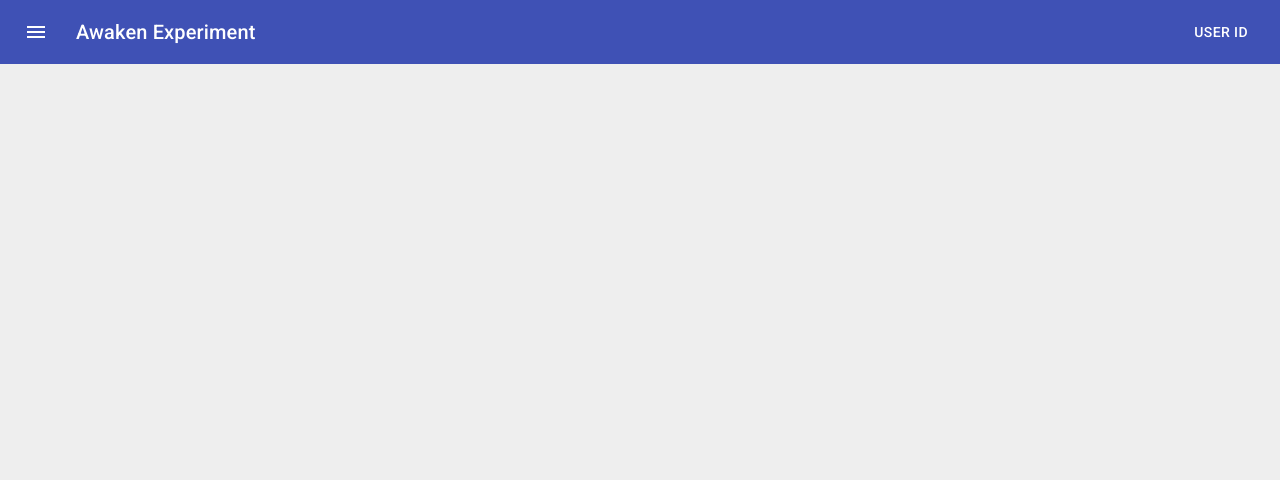
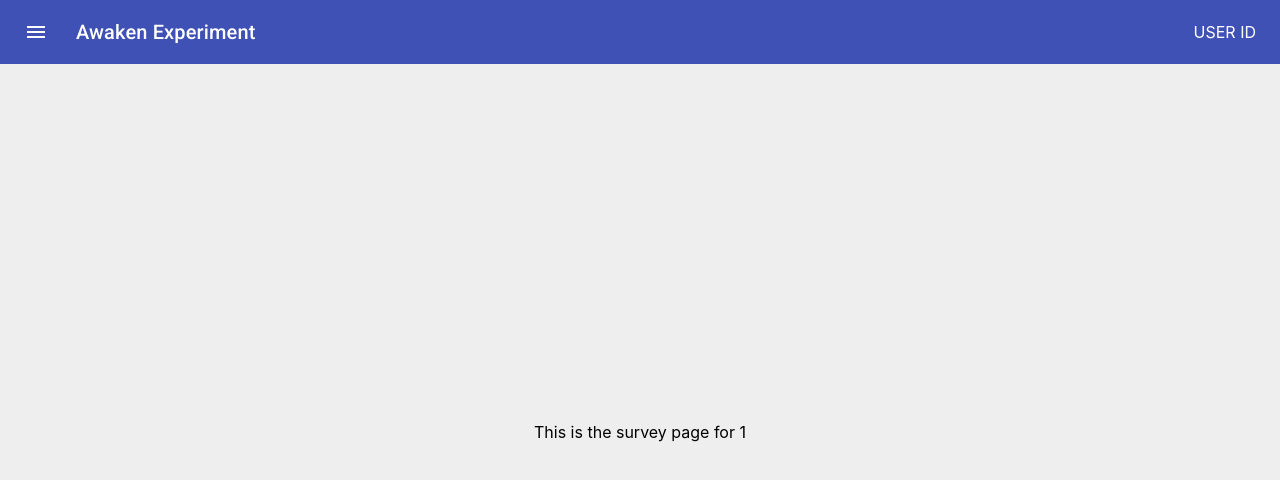
Before and after one commit to athakur36/AwakenExperiment, a React (Create React App) app: page /survey/1 in a window 1280 px wide. Shown: the top 480 px of the page. Built offline with nearby package versions, Linux system fonts and the light colour scheme.

Commit message:
login setup plus more routing

```diff
--- a/src/App.jsx
+++ b/src/App.jsx
@@ -28,6 +28,7 @@ function App() {
         <Switch>
           <Route exact path='/' component={HomePage} />
           <Route exact path='/survey' component={SurveyPage} />
+          <Route path='/survey/:id' component={SurveyPage} />
           <Route exact path='/experiments' component={ExperimentsPage} />
         </Switch>
       </div>
--- a/src/components/header.component.jsx
+++ b/src/components/header.component.jsx
@@ -1,12 +1,7 @@
 import React from 'react';
 import { makeStyles } from '@material-ui/core/styles';
-import {
-  AppBar,
-  Toolbar,
-  Typography,
-  Button,
-  IconButton,
-} from '@material-ui/core';
+import { AppBar, Toolbar, Typography, IconButton } from '@material-ui/core';
+import { Link } from 'react-router-dom';
 import MenuIcon from '@material-ui/icons/Menu';
 import * as Colors from '../constants/colors';
 
@@ -22,6 +17,9 @@ const useStyles = makeStyles((theme) => ({
   },
   title: {
     flexGrow: 1,
+    '& a': {
+      color: 'white !important',
+    },
   },
 }));
 
@@ -39,10 +37,14 @@ const Header = ({ userName }) => {
           >
             <MenuIcon />
           </IconButton>
+
           <Typography variant='h6' className={classes.title}>
-            Awaken Experiment
+            <Link to='/'>
+              <span>Awaken Experiment</span>
+            </Link>
           </Typography>
-          <Button color='inherit'>{userName}</Button>
+
+          <span>{userName ? userName : ''}</span>
         </Toolbar>
       </AppBar>
     </div>
--- a/src/components/login.component.jsx
+++ b/src/components/login.component.jsx
@@ -1,4 +1,5 @@
 import React from 'react';
+import { withRouter } from 'react-router-dom';
 import { makeStyles } from '@material-ui/core/styles';
 import { Button, TextField, Card, CardContent } from '@material-ui/core';
 import * as Colors from '../constants/colors';
@@ -28,20 +29,46 @@ const useStyles = makeStyles({
   },
 });
 
-const Login = () => {
+const Login = ({ history, match }) => {
   const classes = useStyles();
+  const [userId, setUserId] = React.useState('');
+
+  const handleUserIdChange = (event) => {
+    setUserId(event.target.value);
+  };
+
+  const checkUserValidity = () => {
+    //TODO: check user authorization in firebase and return true or false
+    return true;
+  };
+
+  const onLoginClicked = () => {
+    const isUserValid = checkUserValidity();
+    console.log(history);
+    if (isUserValid) {
+      //set global user & navigate to Survey Page
+
+      history.push(`/survey/${userId}`);
+    } else {
+      //display error to the user
+    }
+  };
 
   return (
     <>
       <Card className={classes.card}>
         <CardContent className={classes.cardContent}>
           <div className={classes.loginTitle}>Login to Awaken Experiment</div>
+          {/* TODO:Add validations to this text input */}
           <TextField
             fullWidth
+            required
             label='User ID'
             margin='normal'
             type='text'
             variant='outlined'
+            onChange={handleUserIdChange}
+            value={userId}
           />
           <Button
             className={classes.login}
@@ -49,6 +76,7 @@ const Login = () => {
             size='large'
             type='submit'
             variant='contained'
+            onClick={onLoginClicked}
           >
             Log In
           </Button>
@@ -58,4 +86,4 @@ const Login = () => {
   );
 };
 
-export default Login;
+export default withRouter(Login);
--- a/src/pages/surveyPage.component.jsx
+++ b/src/pages/surveyPage.component.jsx
@@ -1,12 +1,17 @@
 import React from 'react';
 import { makeStyles } from '@material-ui/core/styles';
+import { withRouter } from 'react-router-dom';
 
 const useStyles = makeStyles({});
 
-const SurveyPage = () => {
+const SurveyPage = ({ match }) => {
   const classes = useStyles();
 
-  return <div>This is the survey page</div>;
+  return (
+    <div>
+      This is the survey page{match.params.id ? ` for ${match.params.id}` : ''}
+    </div>
+  );
 };
 
-export default SurveyPage;
+export default withRouter(SurveyPage);
```
